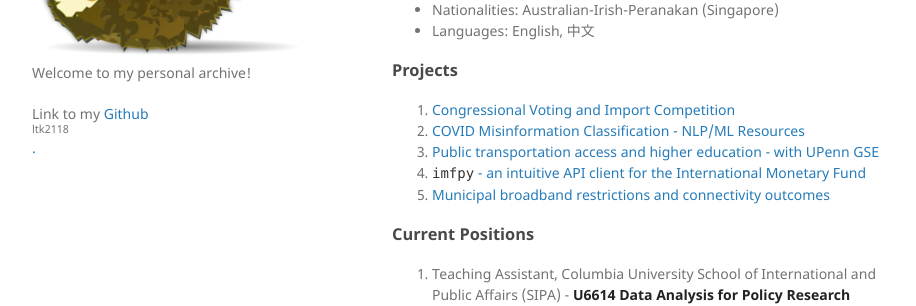
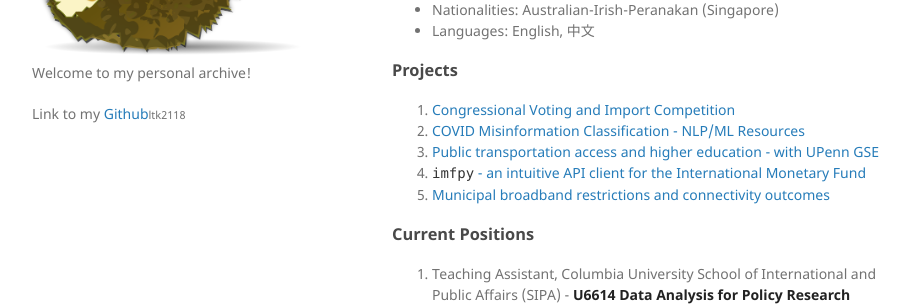
Before and after one commit to ltk2118/home, a Jekyll site: the page built from index.md, in a window 1280 px wide. Shown: the part 290-596 px from the top of the page, without its empty margins (178-1094 px from the left). Built offline with Jekyll 4.4.1, drawn with Linux system fonts in a browser that asks for light colours; our own code applies the rules of GitHub Pages for plain Markdown files.

Commit message:
de-highlight ltk2118 on hover

```diff
--- a/_layouts/default.html
+++ b/_layouts/default.html
@@ -24,7 +24,7 @@
         <p>{{ site.description | default: site.github.project_tagline }}</p>
 
         {% if site.github.is_project_page %}
-        <p class="view">Link to my<a href="{{ site.github.owner_url }}"> Github<small>ltk2118</small>.</a></p>
+        <p class="view">Link to my<a href="{{ site.github.owner_url }}"> Github</a><small>ltk2118</small></p>
         {% endif %}
 
         {% if site.show_downloads %}
```
